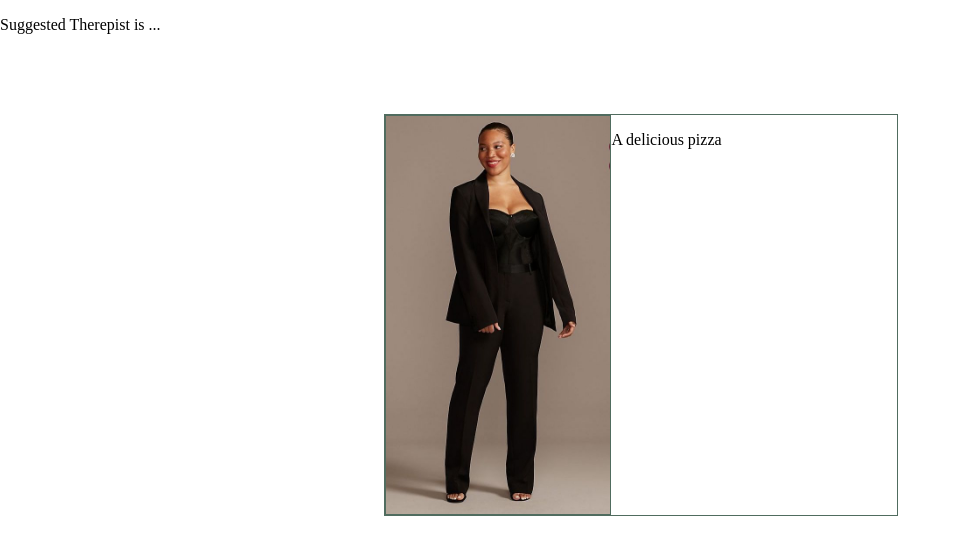
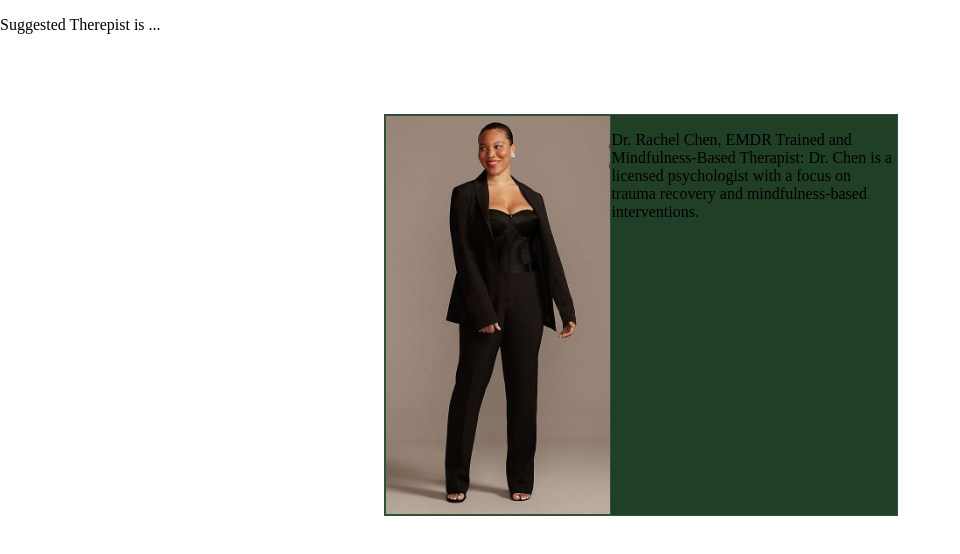
Before and after one commit to Mike15254/Huddle-space, a SvelteKit app in the folder Front-end/Part-2/huddle/: page /login in a window 1280 px wide. Shown: the top 554 px of the page, without its empty margins (0-960 px from the left). Built offline with nearby package versions, Linux system fonts and the light colour scheme.

Commit message:
new ommit

```diff
--- a/Front-end/Part-2/huddle/src/lib/components/loadingAnime.svelte
+++ b/Front-end/Part-2/huddle/src/lib/components/loadingAnime.svelte
@@ -1,7 +1,7 @@
 <script>
 	import Option from './option.svelte'
 	let loading = true;
-	const animationDuration = 200;
+	const animationDuration = 3500;
 
 	setTimeout(() => {
 		loading = false;
@@ -9,7 +9,7 @@
 </script>
 
 <div class="loader" style="display: {loading ? 'block' : 'none'}">
-	<h1>We are mathching you..</h1>
+	<h1>We are matching you..</h1>
 	<span />
 	<span />
 	<span />
--- a/Front-end/Part-2/huddle/src/lib/components/questionareForm.svelte
+++ b/Front-end/Part-2/huddle/src/lib/components/questionareForm.svelte
@@ -42,7 +42,7 @@
 	{#if questionPointer == -1}
 		<div class="start-screen">
 			<h1>Communicate Your way</h1>
-			<p>Talk to your therapist however you feel comfortable — text, chat or video.</p>
+			<p>Talk to your therapist however you feel comfortable — text/chat or video.</p>
 			<button
 				on:click={() => {
 					questionPointer = 0;
--- a/Front-end/Part-2/huddle/src/routes/login/+page.svelte
+++ b/Front-end/Part-2/huddle/src/routes/login/+page.svelte
@@ -8,22 +8,22 @@
 		{
 			id: 1,
 			url: img1,
-			description: 'A beautiful landscape'
+			description: 'Dr. Mohammed Ali, Licensed Clinical Social Worker. He is a licensed therapist with over 15 years of experience working with university students.'
 		},
 		{
 			id: 2,
 			url: img2,
-			description: 'A cute cat'
+			description: 'Dr. David Lee, Group Therapy Facilitator and Wellness Coach: Dr. Lee is a licensed clinical psychologist who specializes in group therapy, wellness coaching, and positive psychology.'
 		},
 		{
 			id: 3,
 			url: img3,
-			description: 'A delicious pizza'
+			description: 'Dr. Rachel Chen, EMDR Trained and Mindfulness-Based Therapist: Dr. Chen is a licensed psychologist with a focus on trauma recovery and mindfulness-based interventions.'
 		},
 		{
 			id: 4,
 			url: img4,
-			description: 'A delicious pizza'
+			description: 'Sarah Johnson She is known for her compassionate and engaging approach, as well as her commitment to helping students reach their full potential.'
 		}
 	];
 
@@ -56,9 +56,12 @@
 		width: 40vw;
 		height: 50vh;
 		border: 0.1rem solid rgba(50, 83, 67, 0.85);
+		background-color: rgb(31, 63, 38);
 	}
 	.sty-img img {
 		border: 0.1rem solid rgba(50, 83, 67, 0.85);
 	}
 
+
+
 </style>
```
